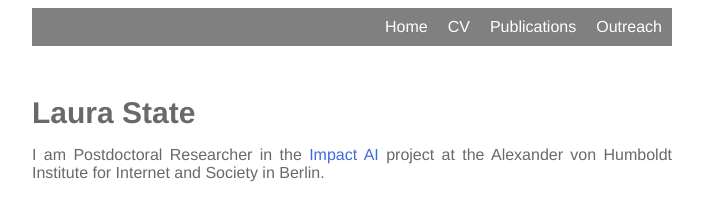
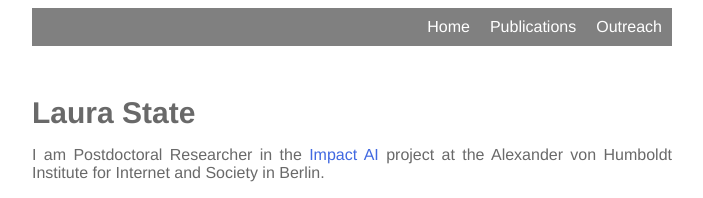
Before and after one commit to lstate/lstate.github.io, a Jekyll site: the page built from _pages/index.markdown, in a window 1280 px wide. Shown: the top 198 px of the page, without its empty margins (288-991 px from the left). Built offline with Jekyll 4.4.1, drawn with Linux system fonts in a browser that asks for light colours.

Commit message:
Update default.html
delete cv

```diff
--- a/_layouts/default.html
+++ b/_layouts/default.html
@@ -11,7 +11,6 @@
         <ul class="nav-links">
             <li><a href="/outreach" {% if page.title == "Outreach" %}class="active-page"{% endif %}>Outreach</a></li>
             <li><a href="/publications" {% if page.title == "Publications" %}class="active-page"{% endif %}>Publications</a></li>
-            <li><a href="/cv" {% if page.title == "CV" %}class="active-page"{% endif %}>CV</a></li>
             <li><a href="/" {% if page.title == "Home" %}class="active-page"{% endif %}>Home</a></li>
         </ul>
     </nav>
```
